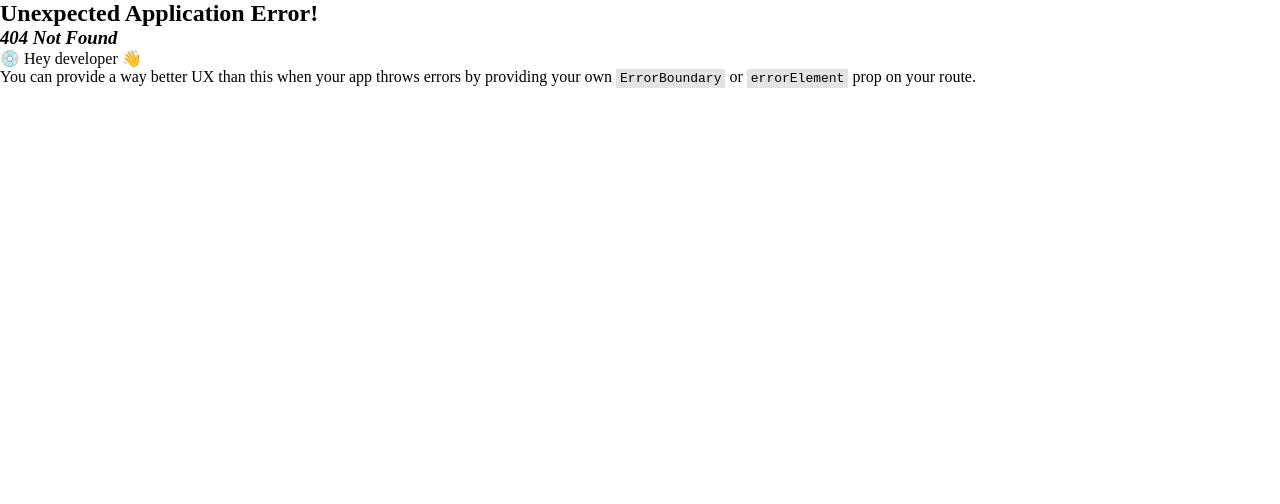
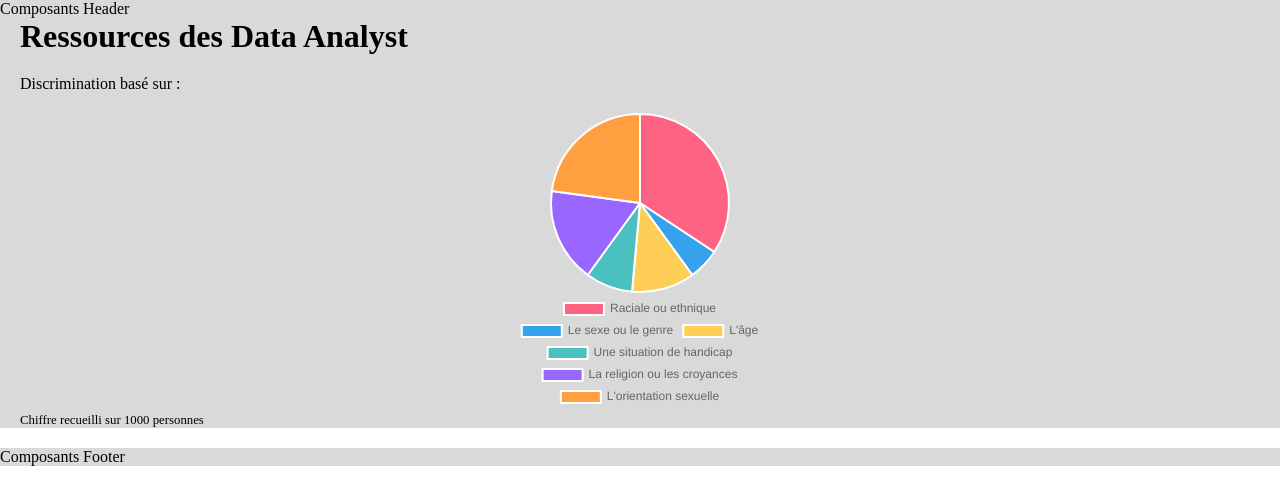
Before and after one commit to lucasA49/hakathon_wild, a React (Vite) app in the folder client/: page /ressources in a window 1280 px wide. Before the commit this address had no page. Shown: the top 504 px of the page. Built offline with nearby package versions, Linux system fonts and the light colour scheme.

Commit message:
feat: add graphic page

```diff
--- a/client/package.json
+++ b/client/package.json
@@ -7,8 +7,11 @@
     "preview": "vite preview"
   },
   "dependencies": {
+    "chart.js": "^4.4.3",
+    "chartjs-plugin-datalabels": "^2.2.0",
     "prop-types": "^15.8.1",
     "react": "^18.3.1",
+    "react-chartjs-2": "^5.2.0",
     "react-dom": "^18.3.1",
     "react-router-dom": "^6.23.0",
     "sass": "^1.77.6"
--- a/client/src/App.scss
+++ b/client/src/App.scss
@@ -3,6 +3,7 @@
 @import url(./style/Header.scss);
 @import url(./style/Footer.scss);
 @import url(./style/Home.scss);
+@import url(./style/Ressources.scss);
 
 * {
   box-sizing: border-box;
--- /dev/null
+++ b/client/src/components/PieChart.jsx
@@ -0,0 +1,58 @@
+// PieChart.jsx
+import { Pie } from "react-chartjs-2";
+import { Chart as ChartJS, ArcElement, Tooltip, Legend } from "chart.js";
+
+// Enregistrer les éléments utilisés de Chart.js
+ChartJS.register(ArcElement, Tooltip, Legend);
+
+// Déclaration de fonction
+function PieChart() {
+  const data = {
+    labels: [
+      "Raciale ou ethnique",
+      "Le sexe ou le genre",
+      "L'âge",
+      "Une situation de handicap",
+      "La religion ou les croyances",
+      "L'orientation sexuelle",
+    ],
+    datasets: [
+      {
+        data: [300, 50, 100, 75, 150, 200],
+        backgroundColor: [
+          "#FF6384",
+          "#36A2EB",
+          "#FFCE56",
+          "#4BC0C0",
+          "#9966FF",
+          "#FF9F40",
+        ],
+        hoverBackgroundColor: [
+          "#FF6384",
+          "#36A2EB",
+          "#FFCE56",
+          "#4BC0C0",
+          "#9966FF",
+          "#FF9F40",
+        ],
+      },
+    ],
+  };
+
+  const options = {
+    plugins: {
+      legend: {
+        display: true,
+        position: "bottom", // Positionner la légende en bas
+      },
+    },
+  };
+
+  return (
+    <div style={{ maxWidth: "600px", margin: "auto" }}>
+      <Pie data={data} options={options} />
+    </div>
+  );
+}
+
+export default PieChart;
--- a/client/src/main.jsx
+++ b/client/src/main.jsx
@@ -7,6 +7,7 @@ import App from "./App";
 // import des pages
 
 import Home from "./pages/Home";
+import Ressources from "./pages/Ressources";
 
 const router = createBrowserRouter([
   {
@@ -16,6 +17,10 @@ const router = createBrowserRouter([
         path: "/",
         element: <Home />,
       },
+      {
+        path: "/ressources",
+        element: <Ressources />,
+      },
     ],
   },
 ]);
--- /dev/null
+++ b/client/src/pages/Ressources.jsx
@@ -0,0 +1,17 @@
+// Ressources.jsx
+import PieChart from "../components/PieChart"; // Assurez-vous que le chemin est correct
+
+function Ressources() {
+  return (
+    <div className="ressources-container">
+      <h1>Ressources des Data Analyst</h1>
+      <p>Discrimination basé sur :</p>
+      <div className="graphic-container">
+        <PieChart />
+      </div>
+      <p className="text-graphic">Chiffre recueilli sur 1000 personnes</p>
+    </div>
+  );
+}
+
+export default Ressources;
--- /dev/null
+++ b/client/src/style/Ressources.scss
@@ -0,0 +1,25 @@
+@use "./Variables.scss" as *;
+
+.ressources-container {
+  background-color: $background-color-container;
+
+  h1 {
+    margin-left: 20px;
+    margin-bottom: 20px;
+  }
+  p {
+    margin-left: 20px;
+    margin-bottom: 20px;
+  }
+}
+
+.graphic-container {
+  display: flex;
+  justify-content: center;
+  width: 100%;
+  height: auto;
+}
+
+.text-graphic {
+  font-size: 0.8rem;
+}
```
Also changed, not shown: 1 other file (tests, documents, lock files or other folders).
